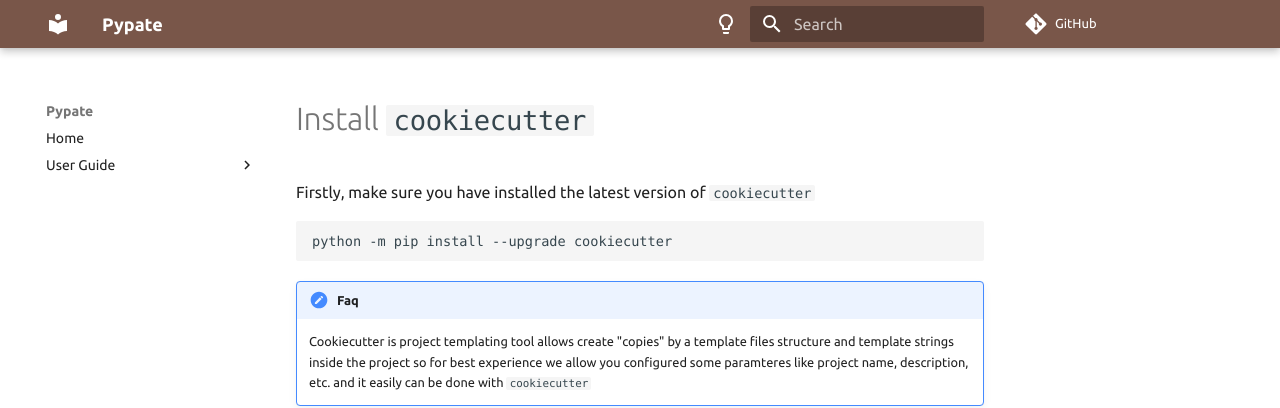
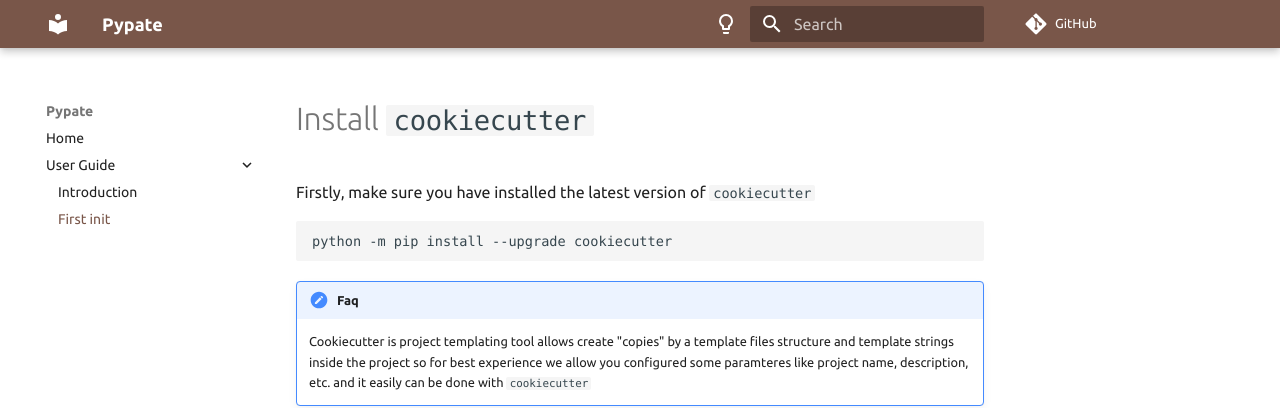
Before and after one commit to deknowny/python-package-template, an MkDocs documentation site: the page built from docs/user-guide/first-init.md, in a window 1280 px wide. Shown: the top 408 px of the page. Built offline with MkDocs 1.6.1 and Material for MkDocs 9.7.7, drawn with Linux system fonts in a browser that asks for light colours; some web fonts are replaced; comment, search, counter and statistics services are not loaded.

Commit message:
Add first init file to mkdocs nav

```diff
--- a/mkdocs.yml
+++ b/mkdocs.yml
@@ -15,6 +15,7 @@ nav:
   - Home: index.md
   - User Guide:
     - Introduction: user-guide/index.md
+    - First init: user-guide/first-init.md
 
 
 
```
